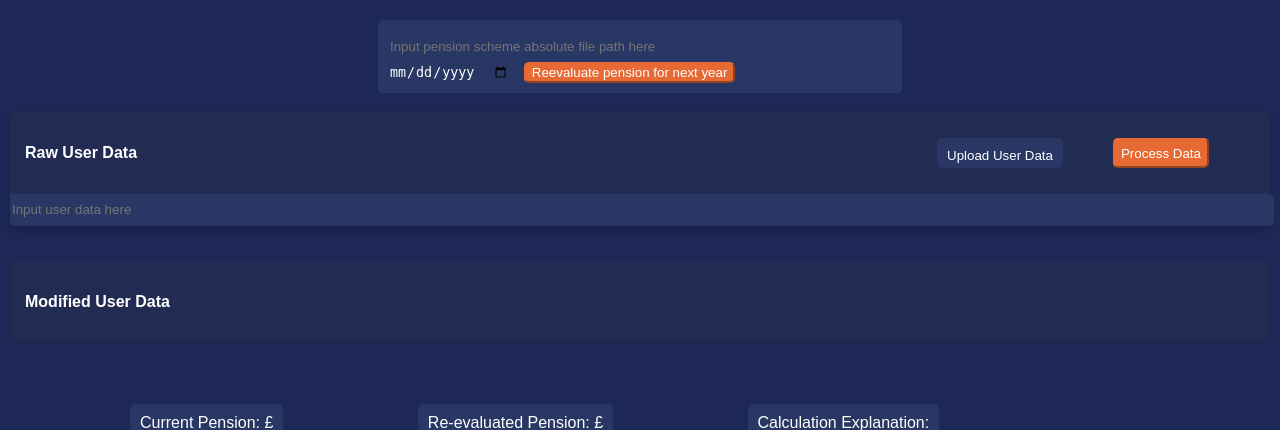
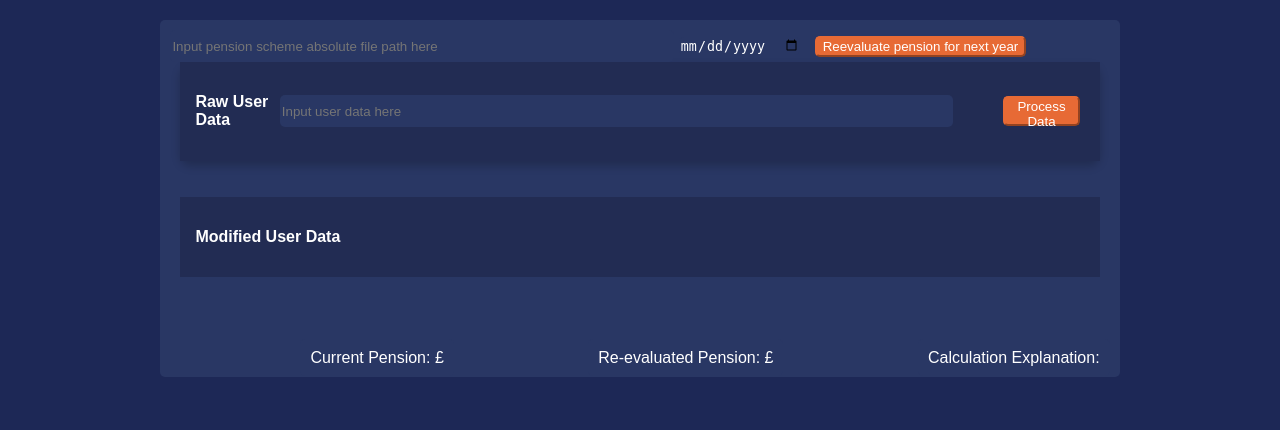
Before and after one commit to Aquila69420/LondonAISummit2024, a Flask app: page / in a window 1280 px wide. Shown: the top 430 px of the page. Run offline with Flask 3, Linux system fonts and the light colour scheme; some libraries are stand-ins or nearby versions.

Commit message:
Updated html to get values

```diff
--- a/src/ui/templates/index.html
+++ b/src/ui/templates/index.html
@@ -7,18 +7,8 @@
   <title>Pension App</title>
   <link rel="stylesheet" href="{{ url_for('static', filename='style.css') }}">
   <script>
-    function triggerFileUpload() {
-      // Simulate a click on the hidden file input element
-      document.getElementById('user_data').click();
-      // Add a listener to the file input element (optional)
-      document.getElementById('user_data').addEventListener('change', function(event) {
-        // Get the uploaded file
-        const uploadedFile = event.target.files[0];
-        console.log("Uploaded file:");
-        console.log(uploadedFile);
-        // Call your process_user_data function (assuming it's defined in Flask)
-        process_user_data(uploadedFile);  // Replace with actual call
-      });
+    function preventDefaultSubmit(event) {
+      event.preventDefault(); // Prevent default form submission
     }
     </script>
 </head>
@@ -29,33 +19,27 @@
       <div class="col-md-12">
         <div class="d-flex justify-content-between align-items-center mb-3" style="background-color: #293764; color: #fff; padding: 10px; border-radius: 5px;">
           <div class="btn-group">
-            <input type="text" id="pension_scheme_path" name="pension_scheme_path" class="form-control" placeholder="Input pension scheme absolute file path here" style="width: 500px; height: 30px;"></input>
             <!-- <form method="POST" enctype="multipart/form-data">
               <button type="submit" class="file file-sm file-outline-light" onclick="document.getElementById('pension_scheme').click()">Upload Pension Scheme</button>
               <input type="file" id="pension_scheme" name="pension_scheme" accept=".pdf,.docx,.txt,.doc" style="display: none;">
             </form> -->
-            <form method="GET">
+            <form method="post">
+              <input type="text" id="pension_scheme_path" name="pension_scheme_path" class="form-control" placeholder="Input pension scheme absolute file path here" style="width: 500px; height: 30px;"></input>
               <input type="date" class="form-control form-control-sm" style="width: auto; margin-right: 10px;" id="selected_date" name="selected_date" value="{{ selected_date }}">
               <button type="submit" name="reevaluate_pension_button" id="reevaluate_pension_button" class="btn btn-sm btn-primary">Reevaluate pension for next year</button>
-            </form>
-          </div>
-        </div>
-      </div>
-    </div>
-  </div>
-
               <div class="col-md-6">
                 <div class="datacard mb-3">
                   <div class="card-header align-button-header">  <h4>Raw User Data</h4>
-        <form action="/" method="post" enctype="multipart/form-data">
+                    <!-- <form action="/" method="post" enctype="multipart/form-data">
                         <button class="file file-sm file-outline-light" style="margin-left: 800px; height: 30px;" onclick="triggerFileUpload()">Upload User Data</button>
                         <input type="file" id="user_data" name="user_data" accept=".xlsx,.csv,.txt,.docx,.doc" style="display: none;">
-          </form>
+                      </form> -->
                     <form action="/" method="post">
+                      <input type="text" id="user_data_input" name="user_data_input" class="form-control" placeholder="Input user data here" style="height: 30px;">
                       <button class="btn btn-sm btn-primary" style="margin-left: 50px; height: 30px;" id="process_data_button" name="process_data_button">Process Data</button>
                     </form>
                   </div>
-      <input type="text" id="user_data_input" name="user_data_input" class="form-control" placeholder="Input user data here" style="height: 30px;">
+
                 </div>
               </div>
 
@@ -91,5 +75,13 @@
 
               <label id="current_pension" style="margin-left: 130px; background-color: #293764; color: #fff; padding: 10px; border-radius: 5px;">Current Pension: £{{ current_pension }}</label> <label id="reevaluated_pension" style="margin-left: 130px; background-color: #293764; color: #fff; padding: 10px; border-radius: 5px;">Re-evaluated Pension: £{{ reevaluated_pension }}</label>
               <label id="explanation" style="margin-left: 130px; background-color: #293764; color: #fff; padding: 10px; border-radius: 5px;">Calculation Explanation: {{ explanation }}</label>
+            </form>
+          </div>
+        </div>
+      </div>
+    </div>
+  </div>
+
+
 </body>
 </html>
```
Lines whose indentation alone changed are shown as unchanged.
